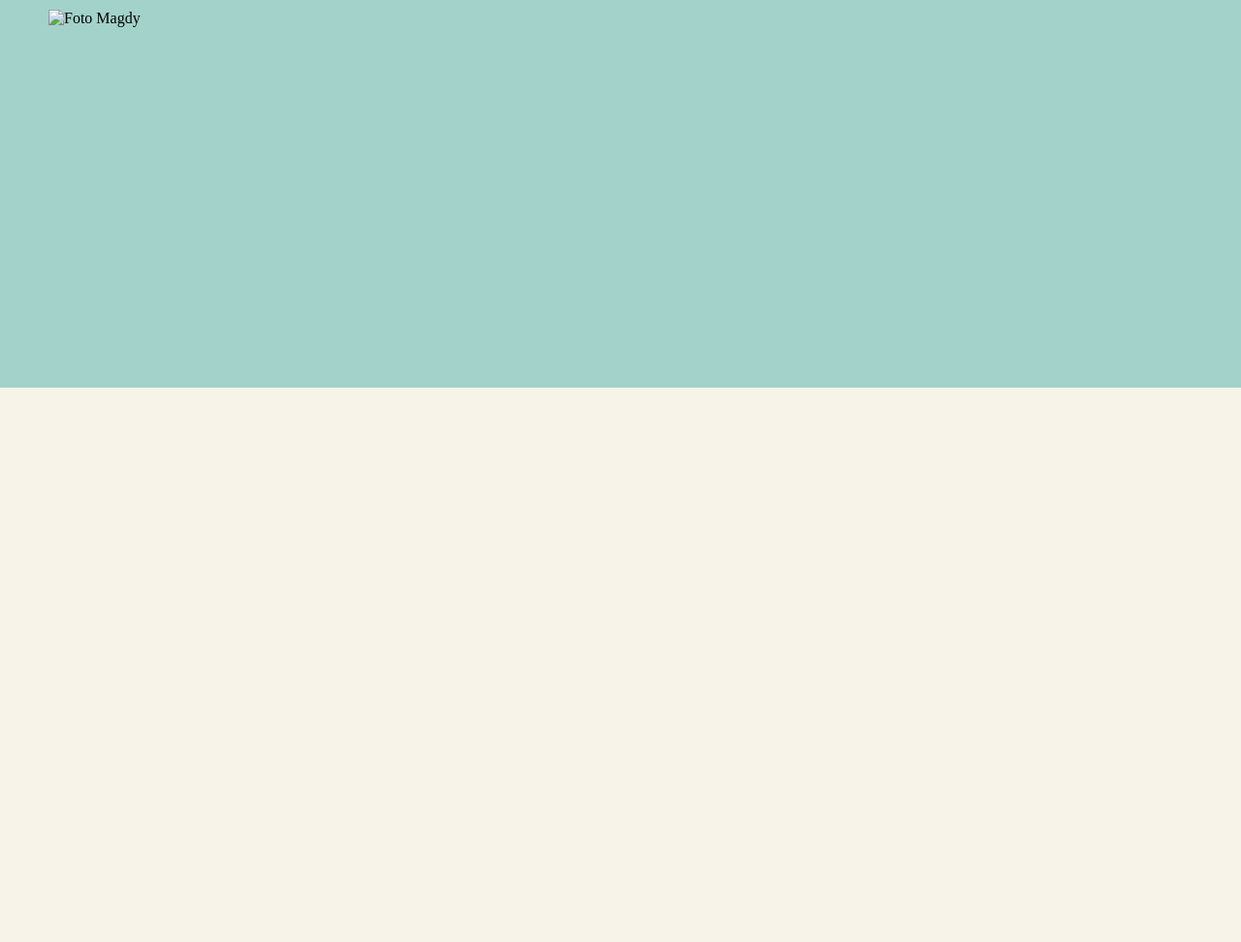
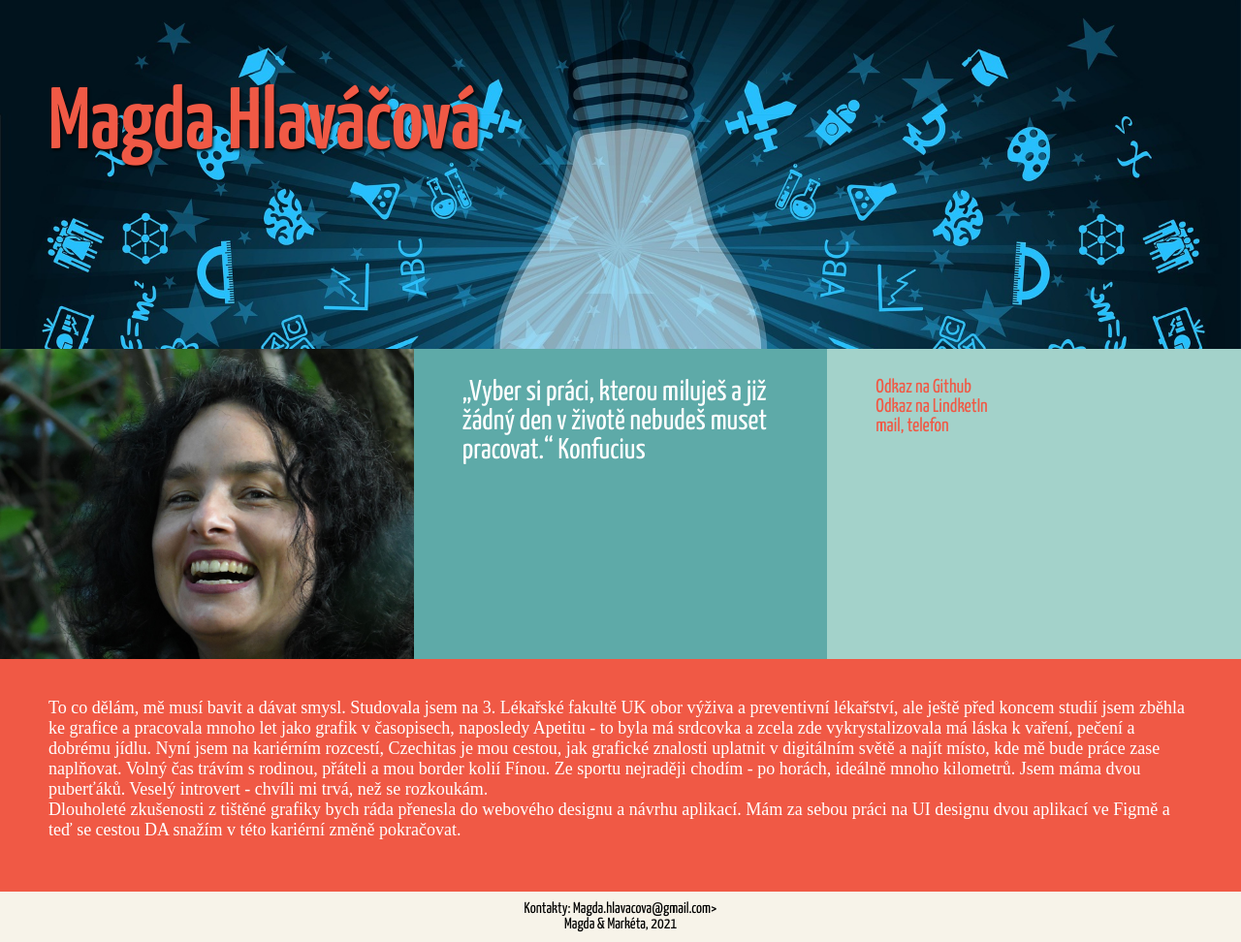
Before and after one commit to Marketakj/o-projektu, a plain HTML site: page magda.html in a window 1280 px wide. Shown: the whole page at 97% size. Before the commit the page ends 800 px from the top, so only its background shows below. Drawn offline with Linux system fonts and the light colour scheme.

Commit message:
nástřel strana Magda

```diff
--- a/magda.html
+++ b/magda.html
@@ -3,10 +3,53 @@
     <meta charset="UTF-8" />
     <meta http-equiv="X-UA-Compatible" content="IE=edge" />
     <meta name="viewport" content="width=device-width, initial-scale=1.0" />
+    <link
+      href="https://fonts.googleapis.com/css2?family=Dancing+Script:wght@400;500;600;700&family=Yanone+Kaffeesatz:wght@300;400;500;600&display=swap"
+      rel="stylesheet"
+    />
     <link rel="stylesheet" href="style.css" />
     <title>Document</title>
   </head>
   <body>
-    <img class="Magda" src="fotka-Magda.jpg" alt="Foto Magdy" />
+    <div class="strana_magda">
+      <section class="uvod_magda">
+        <h1 class="jmeno">Magda Hlaváčová</h1>
+      </section>
+      <div class="box">
+        <section class="okno1_magda"></section>
+        <section class="okno2_magda">
+          „Vyber si práci, kterou miluješ a již žádný den v životě nebudeš muset
+          pracovat.“ Konfucius
+        </section>
+        <section class="okno3_magda">
+          <a class="tlacitko" href="magda.html"> Odkaz na Github</a><br />
+          <a class="tlacitko" href="magda.html"> Odkaz na LindketIn</a><br />
+          <a class="tlacitko" href="magda.html"> mail, telefon</a>
+        </section>
+      </div>
+      <section class="text_magda">
+        To co dělám, mě musí bavit a dávat smysl. Studovala jsem na 3. Lékařské
+        fakultě UK obor výživa a preventivní lékařství, ale ještě před koncem
+        studií jsem zběhla ke grafice a pracovala mnoho let jako grafik v
+        časopisech, naposledy Apetitu - to byla má srdcovka a zcela zde
+        vykrystalizovala má láska k vaření, pečení a dobrému jídlu. Nyní jsem na
+        kariérním rozcestí, Czechitas je mou cestou, jak grafické znalosti
+        uplatnit v digitálním světě a najít místo, kde mě bude práce zase
+        naplňovat. Volný čas trávím s rodinou, přáteli a mou border kolií Fínou.
+        Ze sportu nejraději chodím - po horách, ideálně mnoho kilometrů. Jsem
+        máma dvou puberťáků. Veselý introvert - chvíli mi trvá, než se
+        rozkoukám.<br />
+        Dlouholeté zkušenosti z tištěné grafiky bych ráda přenesla do webového
+        designu a návrhu aplikací. Mám za sebou práci na UI designu dvou
+        aplikací ve Figmě a teď se cestou DA snažím v této kariérní změně
+        pokračovat.
+      </section>
+
+      <!--     <img class="Magda" src="fotka-Marketa.jpg" alt="Foto Magdy" />
+ -->
+    </div>
+    <footer class="kontakty">
+      Kontakty: Magda.hlavacova@gmail.com> <br />Magda & Markéta, 2021
+    </footer>
   </body>
 </html>
--- a/style.css
+++ b/style.css
@@ -80,3 +80,66 @@ a {
   text-decoration: none;
   font-size: 20px;
 }
+
+/* Magda sekce*/
+.box {
+  display: flex;
+  flex-direction: row;
+  min-height: 40vh;
+  margin: 0;
+}
+
+.uvod_magda {
+  display: flex;
+  height: 100px;
+  margin: 0;
+  min-height: 45vh;
+  padding: 10px 50px 10px 50px;
+  background-image: url('IMG/background.jpg');
+  background-size: cover;
+  background-repeat: no-repeat;
+}
+
+.okno1_magda {
+  display: flex;
+  background-image: url(IMG/fotka-Magda.jpg);
+  background-size: cover;
+  flex-basis: 34%;
+  padding: 30px 50px 30px 50px;
+}
+
+.okno2_magda {
+  background-color: #5eaaa8;
+  flex-basis: 34%;
+  padding: 30px 50px 30px 50px;
+  color: white;
+  font-family: 'Yanone Kaffeesatz', sans-serif;
+  font-size: 30px;
+}
+
+.okno3_magda {
+  background-color: #a3d2ca;
+  flex-basis: 34%;
+  padding: 30px 50px 30px 50px;
+}
+
+.text_magda {
+  background-color: #f05945;
+  min-height: 45vh;
+  background-color: #f05945;
+  margin: 0;
+  min-height: 30vh;
+  color: white;
+  padding: 40px 50px 10px 50px;
+  font-family: 'Times New Roman', Times, serif;
+  font-size: 18px;
+  text-align: 1, 5em;
+}
+
+.jmeno {
+  font-family: 'Yanone Kaffeesatz', sans-serif;
+  font-size: 90px;
+  text-align: center;
+  color: #f05945;
+  text-shadow: 1px 2px 3px black;
+}
```
